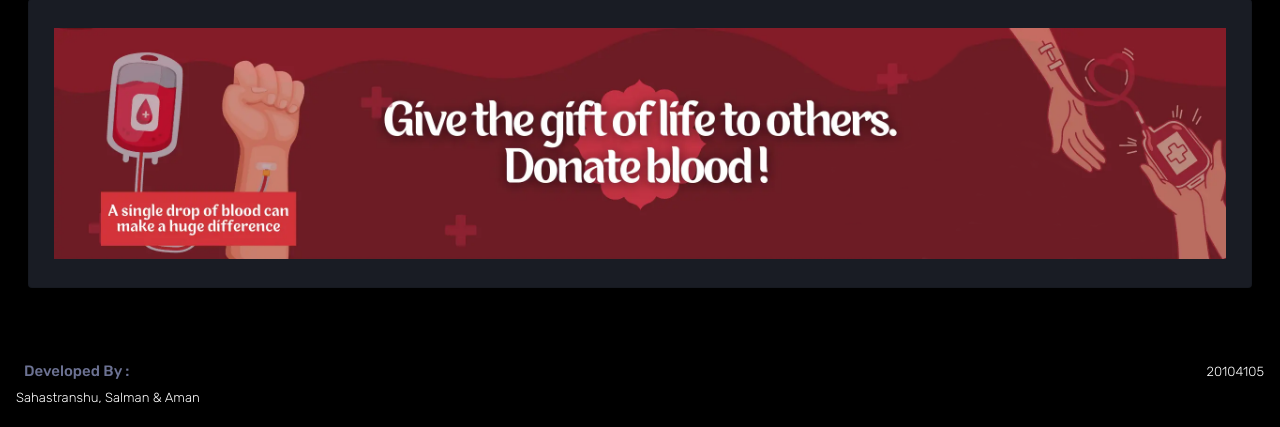
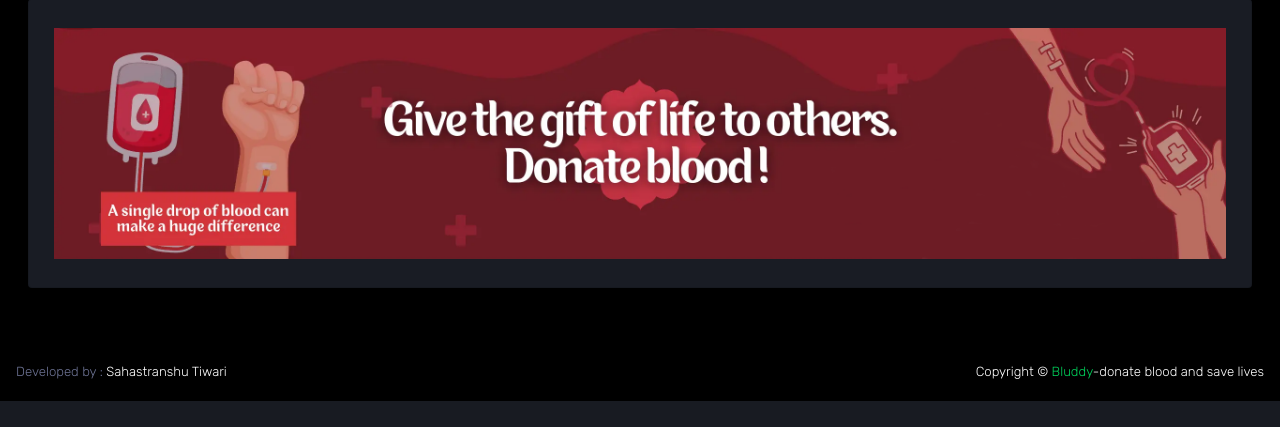
Before and after one commit to raj73tiwari/bloodDonation-v0.2, a Flask app: page / in a window 1280 px wide. Shown: the part 2671-3098 px from the top of the page. After the commit the page ends 3072 px from the top, so only its background shows below. Run offline with Flask 3, Linux system fonts and the light colour scheme; some libraries are stand-ins or nearby versions.

Commit message:
changed footer

```diff
--- a/templates/base0.html
+++ b/templates/base0.html
@@ -67,12 +67,10 @@
 
                 <footer class="footer">
                     <div class="d-sm-flex justify-content-center justify-content-sm-between">
-                        <span class=" d-block text-center text-sm-left d-sm-inline-block">
-                            <h6 class="text-muted px-2">Developed By :</h6> Sahastranshu, Salman & Aman
-                        </span>
-                        <span class=" float-none float-sm-right d-block mt-1 mt-sm-0 text-center">20104105 </span>
+                      <span class="d-block text-center text-sm-left d-sm-inline-block"> <span class="text-muted">Developed by :</span> Sahastranshu Tiwari</span>
+                      <span class="float-none float-sm-right d-block mt-1 mt-sm-0 text-center"> Copyright © <a href="/" >Bluddy</a>-donate blood and save lives </span>
                     </div>
-                </footer>
+                  </footer>
 
     <script src="../static/vendors/js/vendor.bundle.base.js"></script>
     <!-- endinject -->
```
